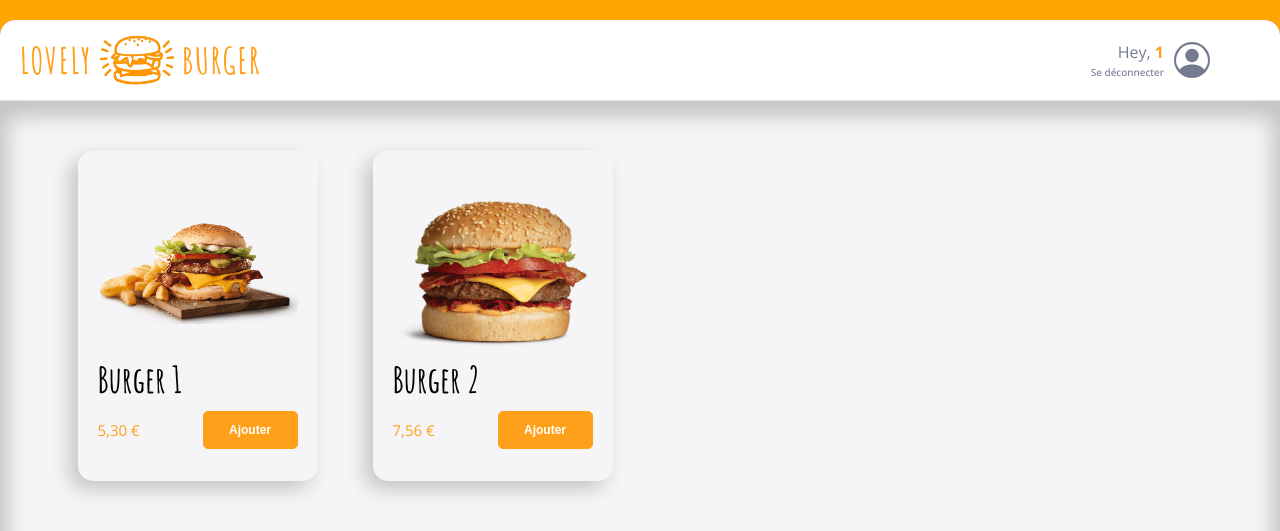
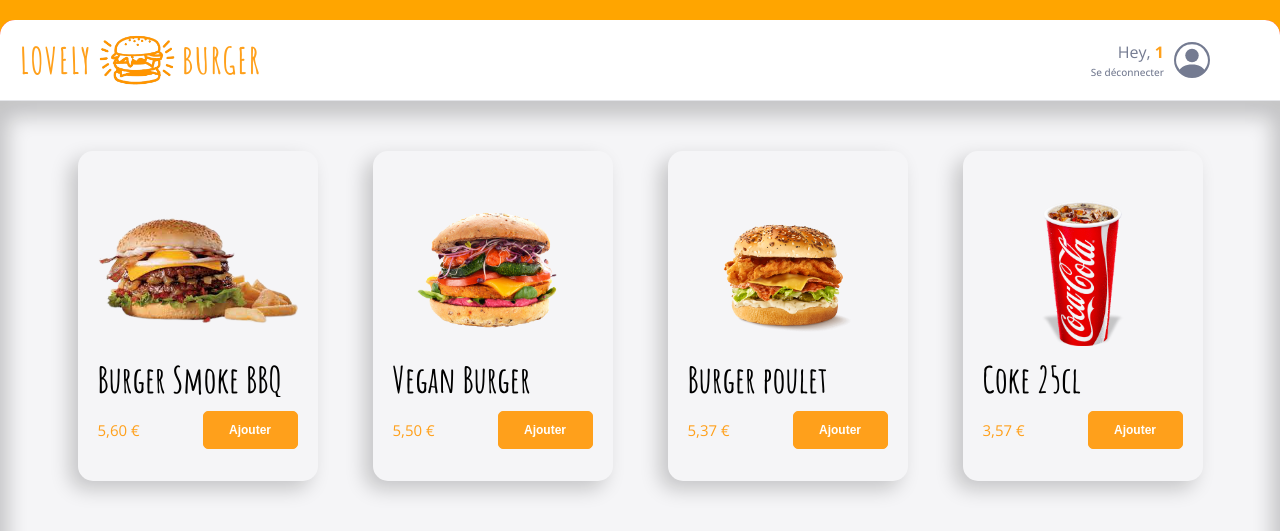
Before and after one commit to yoannlg/site-react-training, a React (Vite) app: page /order/1 in a window 1280 px wide. Shown: the top 531 px of the page. Built offline with nearby package versions, Linux system fonts and the light colour scheme; the HTML template or start-up script is replaced by a standard one.

Commit message:
✨ F05: Card > Troncature du nom du produit

```diff
--- a/src/components/pages/order/main/Menu.jsx
+++ b/src/components/pages/order/main/Menu.jsx
@@ -10,7 +10,7 @@
 
 export default function Menu() {
   //state
-  const [menu, setMenu] = useState(fakeMenu1);
+  const [menu, setMenu] = useState(fakeMenu2);
 
   //comportement
   const priceFinalFormat = (price) => {
--- a/src/components/reusable-ui/Card.jsx
+++ b/src/components/reusable-ui/Card.jsx
@@ -47,6 +47,8 @@
       font-family: "Amatic SC";
       font-size: ${theme.fonts.size.P4};
       font-weight: ${theme.fonts.weights.bold};
+      white-space: nowrap;
+      overflow: hidden;
     }
   }
   .detail {
--- a/src/fakeData/fakeMenu.js
+++ b/src/fakeData/fakeMenu.js
@@ -17,7 +17,7 @@
     isAvailable: true,
     isAdvertised: false,
   },
-]
+];
 
 export const fakeMenu2 = [
   {
@@ -104,10 +104,10 @@
   {
     id: 10,
     imageSource: "/images/ice-cream.png",
-    title: "Glaces artisanales",
+    title: "Glaces artisanales super bonne à manger",
     price: 4.678,
     quantity: 0,
     isAvailable: true,
     isAdvertised: false,
   },
-]
+];
```
